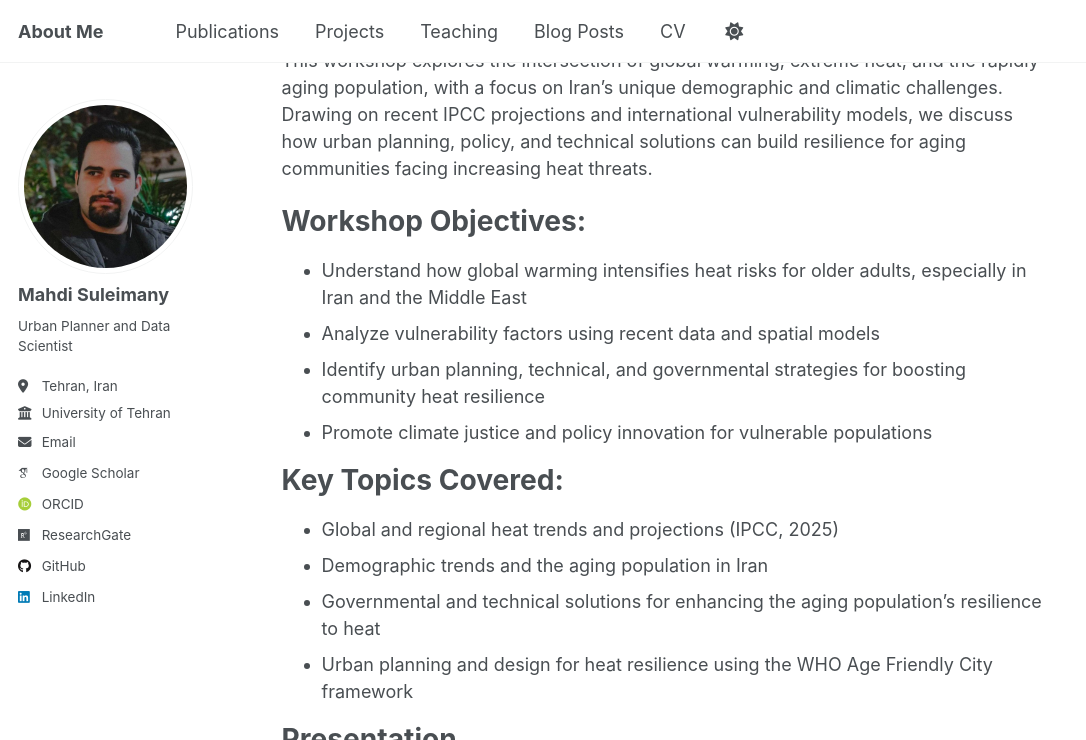
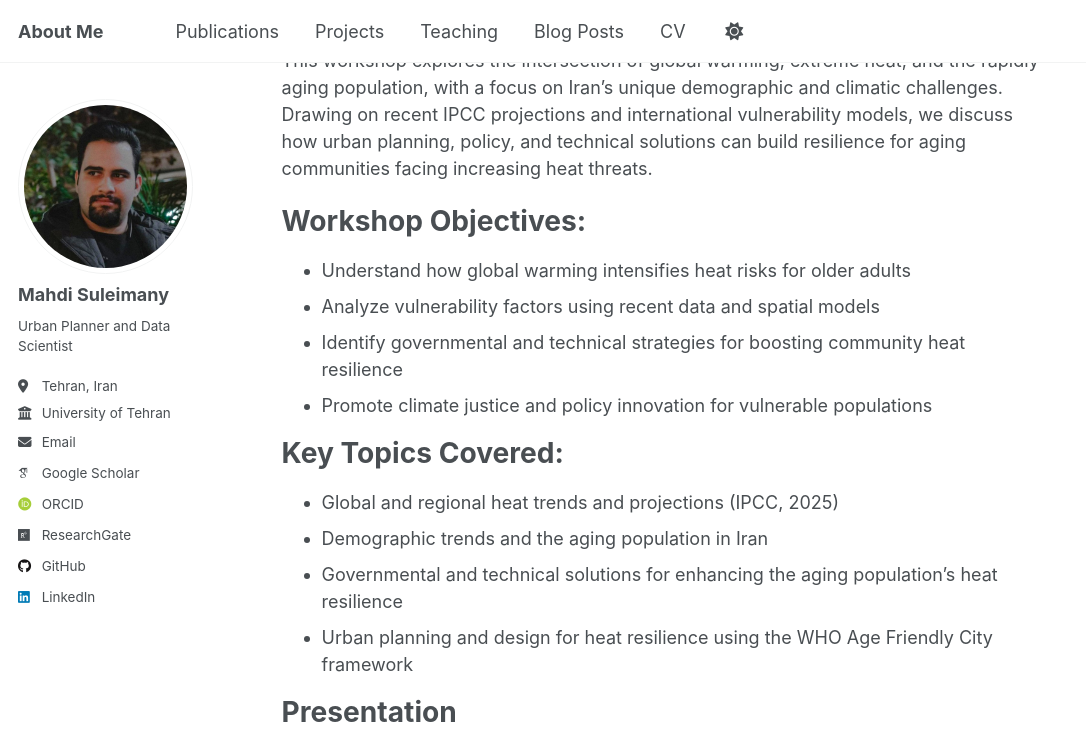
Before and after one commit to mo-soleimani/mo-soleimani.github.io, a Jekyll site: the page built from _teaching/2025-ICERS.md, in a window 1280 px wide and 900 px high, scrolled down 302 px, cut to the strip 0-740 px from the top of the window. Shown: the whole strip, without its empty margins (0-1086 px from the left). Built offline with Jekyll 4.4.1, drawn with Linux system fonts in a browser that asks for light colours; some web fonts are replaced.

Commit message:
Update 2025-ICERS.md

```diff
--- a/_teaching/2025-ICERS.md
+++ b/_teaching/2025-ICERS.md
@@ -16,16 +16,16 @@ This workshop explores the intersection of global warming, extreme heat, and the
 
 Workshop Objectives:
 ======
-- Understand how global warming intensifies heat risks for older adults, especially in Iran and the Middle East
+- Understand how global warming intensifies heat risks for older adults
 - Analyze vulnerability factors using recent data and spatial models
-- Identify urban planning, technical, and governmental strategies for boosting community heat resilience
+- Identify governmental and technical strategies for boosting community heat resilience
 - Promote climate justice and policy innovation for vulnerable populations
 
 Key Topics Covered:
 ======
 - Global and regional heat trends and projections (IPCC, 2025)
 - Demographic trends and the aging population in Iran
-- Governmental and technical solutions for enhancing the aging population's resilience to heat
+- Governmental and technical solutions for enhancing the aging population's heat resilience
 - Urban planning and design for heat resilience using the WHO Age Friendly City framework
 
 Presentation
```
